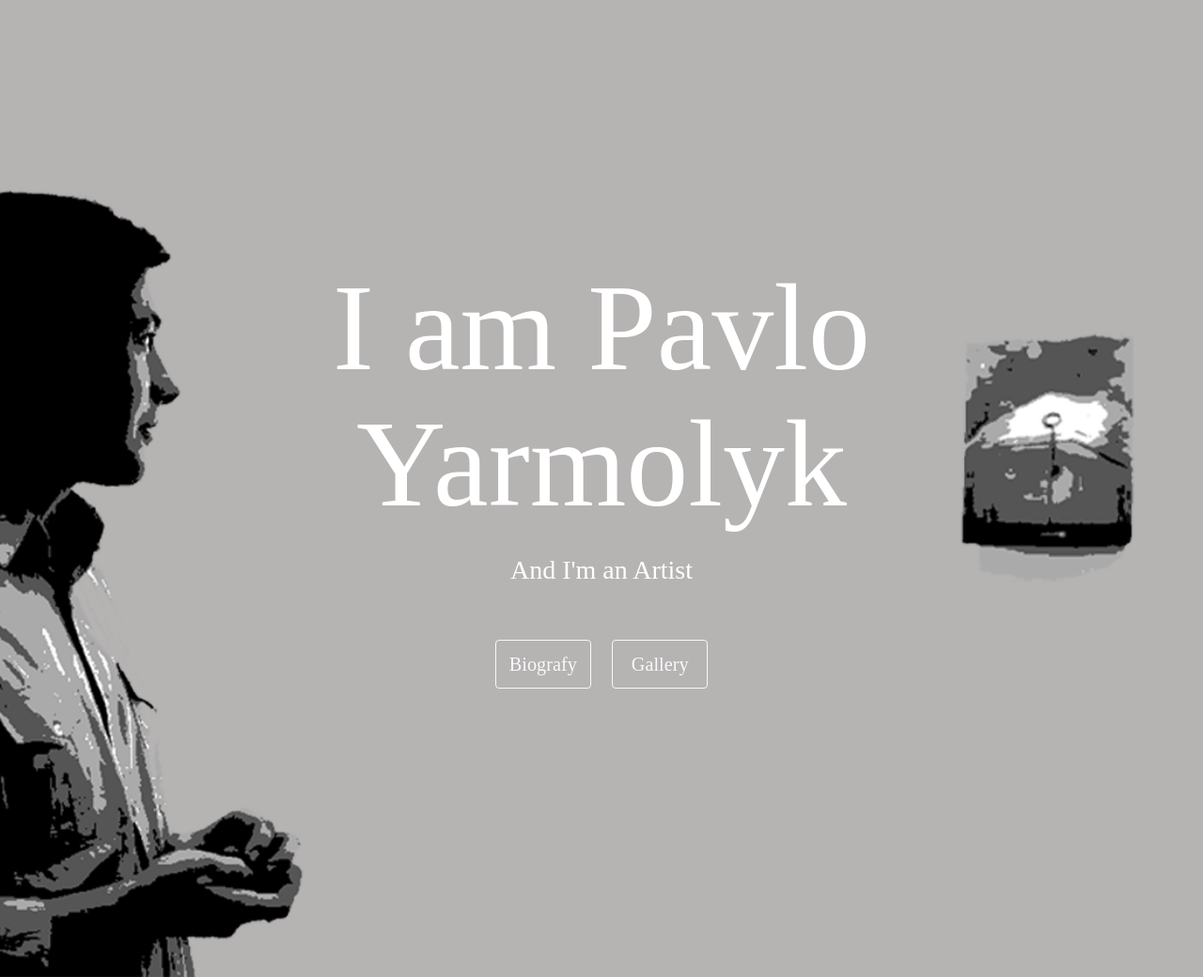
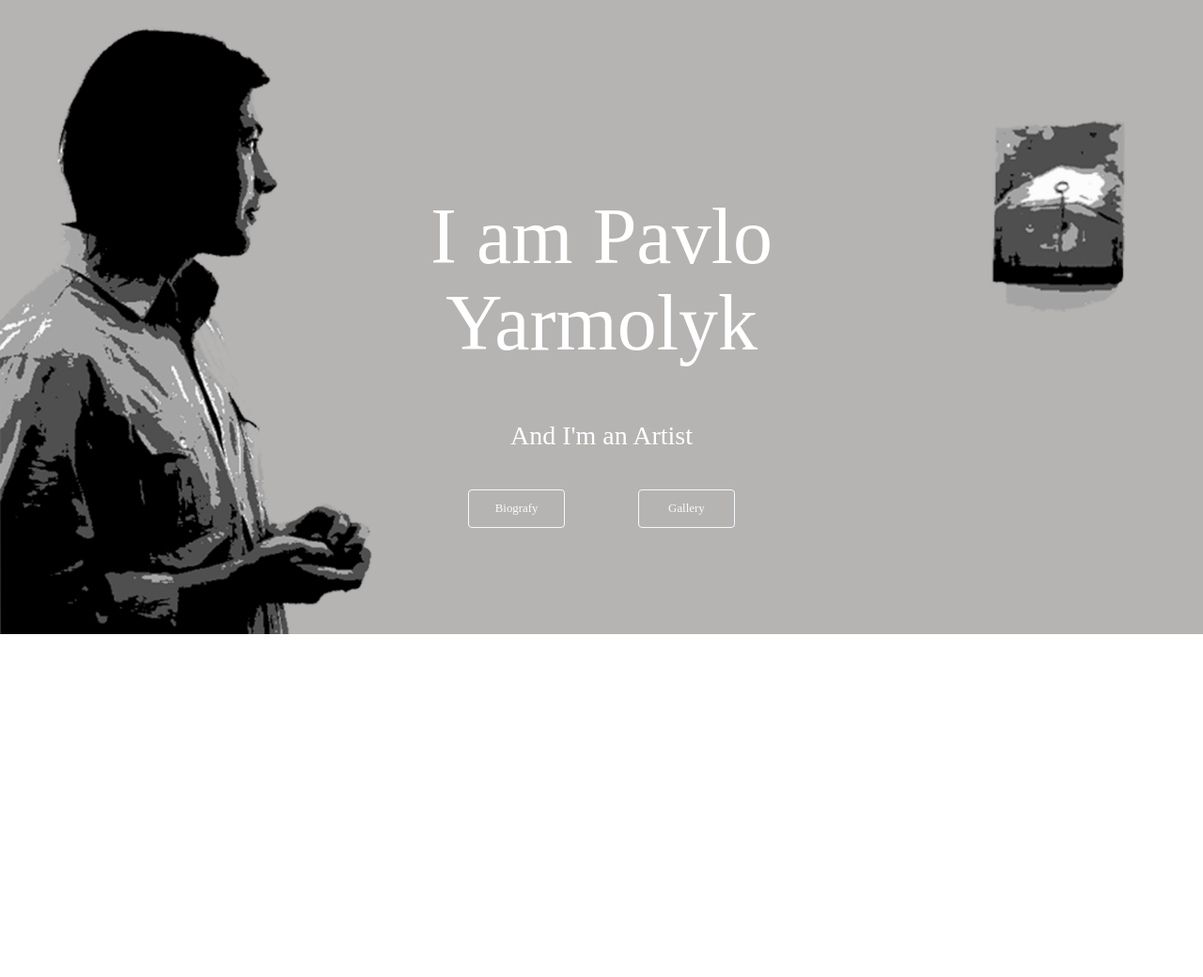
Before and after one commit to EcoMadeirinha/PavloYarmolyk, a plain HTML site: page index.html in a window 1280 px wide. Shown: the whole page at 94% size. After the commit the page ends 800 px from the top, so only its background shows below. Drawn offline with nearby package versions, Linux system fonts and the light colour scheme; a web font is replaced by a local one.

Commit message:
front page1

```diff
--- a/css/styles.css
+++ b/css/styles.css
@@ -4,17 +4,16 @@ body {
 }
 
 .hero-image {
-    background-image: url("/data/001/MBG-HIDEF.png");
     background-color: #b6b3b3;
-    height: 1040px;
-    background-position: 50% 50%;
-    background-repeat: no-repeat;
-    background-size: cover;
-    position: relative;
+    background-position: 50% 50%;    width: 100vw;
+}
+
+.hero-image img {
+    width: 100%;
 }
 
 .hero-text {
-    font-size: 5.5em;
+    font-size: 3.5em;
     text-align: center;
     position: absolute;
     top: 50%;
@@ -25,12 +24,17 @@ body {
 
 .hero-text h1 {
     font-size: 1.5em;
-    padding-bottom: 1rem;
+    padding-bottom: 3rem;
     line-height: 1.1;
 }
+
+.hero-text h3 {
+    font-weight: 100;
+}
+
 button {
     min-width: 8vw;
     padding: 10px!important;
     font-size: 0.23em!important;
-
+    margin: 5ch;
 }
--- a/index.html
+++ b/index.html
@@ -18,8 +18,9 @@
     <header>
 
     </header>
-
-<div class="hero-image .img-fluid. max-width: 100%;">
+<div style="height: 100vh;">
+<div class="hero-image .img-fluid">
+    <img src="/data/001/MBG-1920-1012.png" alt="main background">
     <div class="hero-text">
         <h1>I am Pavlo Yarmolyk</h1>
         <h3>And I'm an Artist</h3>
@@ -27,7 +28,7 @@
         <button type="button" class="btn btn-outline-light">Gallery</button>
     </div>
 </div>
-
+</div>
 
 
 <script>
```
Also changed, not shown: data/001/MBG-1920-1012.png (added), data/001/MBG-1920-1200.png (added), data/001/MBG-NNNHIDEFtest.png (added).
